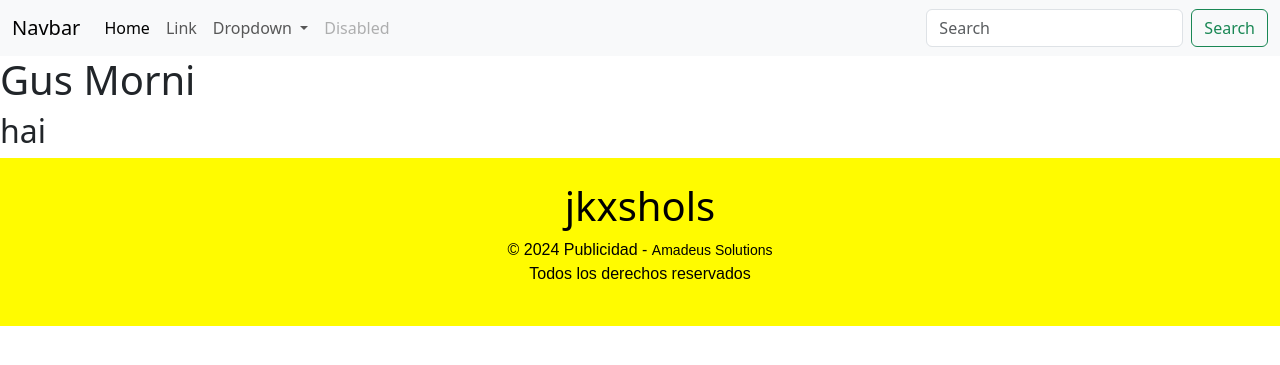
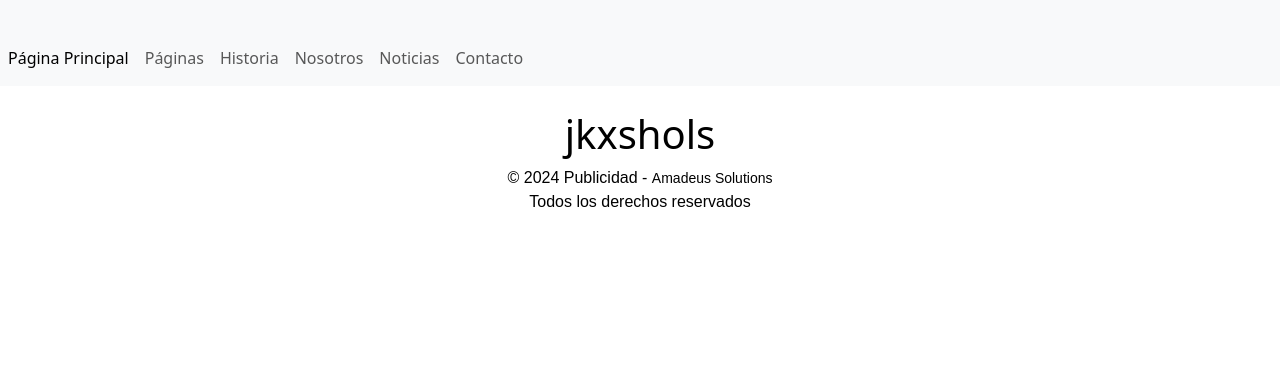
Before and after one commit to aleejandra2/Integracion, a Django app: page / in a window 1280 px wide. Shown: the top 365 px of the page. Run offline with Django 5.2, Linux system fonts and the light colour scheme.

Commit message:
mini cambios

```diff
--- a/app/templates/base.html
+++ b/app/templates/base.html
@@ -13,57 +13,16 @@
 </head>
 
 <body>
-    {% block contenido %}
-    <nav class="navbar navbar-expand-lg bg-body-tertiary">
-        <div class="container-fluid">
-            <a class="navbar-brand" href="#">Navbar</a>
-            <button class="navbar-toggler" type="button" data-bs-toggle="collapse"
-                data-bs-target="#navbarSupportedContent" aria-controls="navbarSupportedContent" aria-expanded="false"
-                aria-label="Toggle navigation">
-                <span class="navbar-toggler-icon"></span>
-            </button>
-            <div class="collapse navbar-collapse" id="navbarSupportedContent">
-                <ul class="navbar-nav me-auto mb-2 mb-lg-0">
-                    <li class="nav-item">
-                        <a class="nav-link active" aria-current="page" href="#">Home</a>
-                    </li>
-                    <li class="nav-item">
-                        <a class="nav-link" href="#">Link</a>
-                    </li>
-                    <li class="nav-item dropdown">
-                        <a class="nav-link dropdown-toggle" href="#" role="button" data-bs-toggle="dropdown"
-                            aria-expanded="false">
-                            Dropdown
-                        </a>
-                        <ul class="dropdown-menu">
-                            <li><a class="dropdown-item" href="#">Action</a></li>
-                            <li><a class="dropdown-item" href="#">Another action</a></li>
-                            <li>
-                                <hr class="dropdown-divider">
-                            </li>
-                            <li><a class="dropdown-item" href="#">Something else here</a></li>
-                        </ul>
-                    </li>
-                    <li class="nav-item">
-                        <a class="nav-link disabled" aria-disabled="true">Disabled</a>
-                    </li>
-                </ul>
-                <form class="d-flex" role="search">
-                    <input class="form-control me-2" type="search" placeholder="Search" aria-label="Search">
-                    <button class="btn btn-outline-success" type="submit">Search</button>
-                </form>
-            </div>
-        </div>
-    </nav>
+    {% include 'layouts/admin/menu.html' %}
 
-    <h1>Gus Morni</h1>
-    <h2>hai</h2>
+</body>
+
+
+{% block footer %}
+    {% include 'layouts/admin/footer.html' %}
     {% endblock %}
 
-    {% block footer %}
-    {% include 'footer.html' %}
-    {% endblock %}
-</body>
+
 {% block js %}
 <script src="https://cdn.jsdelivr.net/npm/@popperjs/core@2.11.8/dist/umd/popper.min.js"
     integrity="sha384-I7E8VVD/ismYTF4hNIPjVp/Zjvgyol6VFvRkX/vR+Vc4jQkC+hVqc2pM8ODewa9r"
--- a/app/templates/footer.html
+++ b/app/templates/layouts/admin/footer.html
@@ -3,14 +3,14 @@
 {% block css %}
 
 <style>
-    #footer {
+    /* #footer {
       position: relative;
       bottom: 0;
       width: 100%;
       background-color: #fffb00;
       text-align: center;
       padding: 5px;
-    }
+    } */
     p{
       font-family: Arial;
     }
--- /dev/null
+++ b/app/templates/layouts/admin/menu.html
@@ -0,0 +1,36 @@
+{% block contenido %}
+    <nav class="navbar navbar-expand-lg bg-body-tertiary">
+        <div class="container-fluidcq">
+            <a class="navbar-brand" href="#">
+            </a>
+            <button class="navbar-toggler" type="button" data-bs-toggle="collapse"
+                data-bs-target="#navbarSupportedContent" aria-controls="navbarSupportedContent" aria-expanded="false"
+                aria-label="Toggle navigation">
+                <span class="navbar-toggler-icon"></span>
+            </button>
+            <div class="collapse navbar-collapse" id="navbarSupportedContent">
+                <ul class="navbar-nav me-auto mb-2 mb-lg-0">
+                    <li class="nav-item">
+                        <a class="nav-link active" aria-current="page" href="#">Página Principal</a>
+                    </li>
+                    <li class="nav-item">
+                        <a class="nav-link" href="#">Páginas</a>
+                    </li>
+                    <li class="nav-item">
+                        <a class="nav-link" href="#">Historia</a>
+                    </li>
+                    <li class="nav-item">
+                        <a class="nav-link" href="#">Nosotros</a>
+                    </li>
+                    <li class="nav-item">
+                        <a class="nav-link" href="#">Noticias</a>
+                    </li>
+                    <li class="nav-item">
+                        <a class="nav-link" href="#">Contacto</a>
+                    </li>
+                </ul>
+
+            </div>
+        </div>
+    </nav>
+    {% endblock %}
```
Also changed, not shown: images/logo.png (added).
